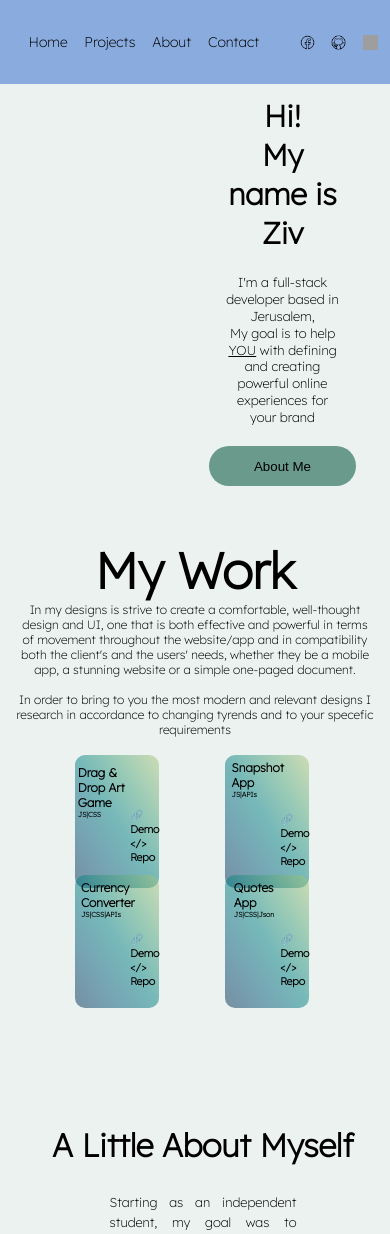
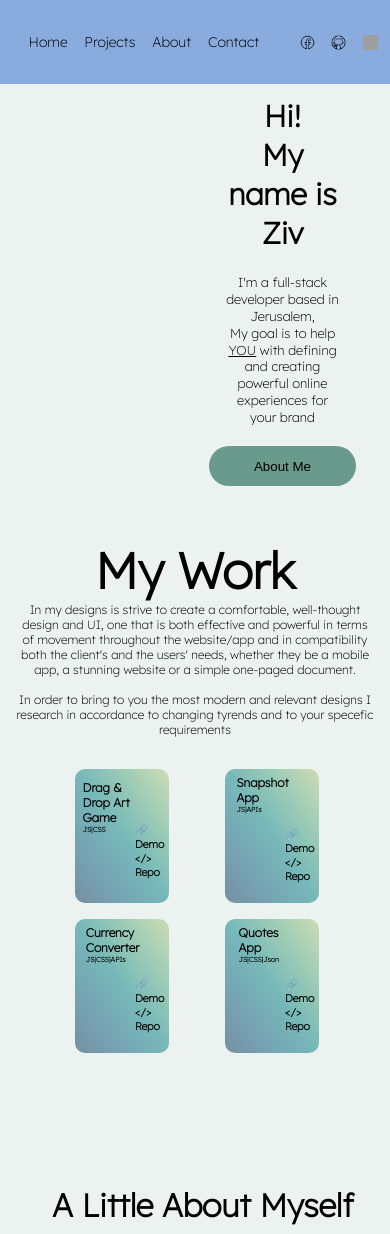
Before and after one commit to zifftalmon/zivPortfolio.github.io, a React (Create React App) app in the folder ziv-portfolio/: page / in a window 390 px wide. Shown: the top 1234 px of the page. Built offline with nearby package versions, Linux system fonts and the light colour scheme; grey boxes are pictures that could not be loaded; a web font is replaced by a local one.

Commit message:
projects styles fixed for responsiveness

```diff
--- a/ziv-portfolio/package.json
+++ b/ziv-portfolio/package.json
@@ -1,7 +1,6 @@
 {
   "name": "ziv-portfolio",
   "version": "0.1.0",
-  "homepage": "https://zifftalmon.github.io/zivPortfolio.github.io/",
   "private": true,
   "dependencies": {
     "@testing-library/jest-dom": "^5.16.5",
--- a/ziv-portfolio/src/styles/Project.css
+++ b/ziv-portfolio/src/styles/Project.css
@@ -101,23 +101,23 @@
     }
     .projectGrid {
         grid-template-columns: repeat(2, 150px);
-        grid-template-rows: repeat(2, 120px);
+        grid-template-rows: repeat(2, 150px);
         margin-left: 3.7em;
     }
     .project0,.project2 {
         margin-bottom: 0;
         border-radius: 10px;
-        padding: 0.2em;
+        padding: 0.5em;
         box-shadow: none;
         width: 20vw;
-        height: 15vh;
+        height: 14vh;
     }
     .project1, .project3 {
         border-radius: 10px;
-        padding: 0.2em;
+        padding: 0.5em;
         box-shadow: none;
         width: 20vw;
-        height: 15vh;
+        height: 14vh;
     }
     .project0Header, .project1Header, .project2Header, .project3Header {
         margin-bottom: -10em;
```
